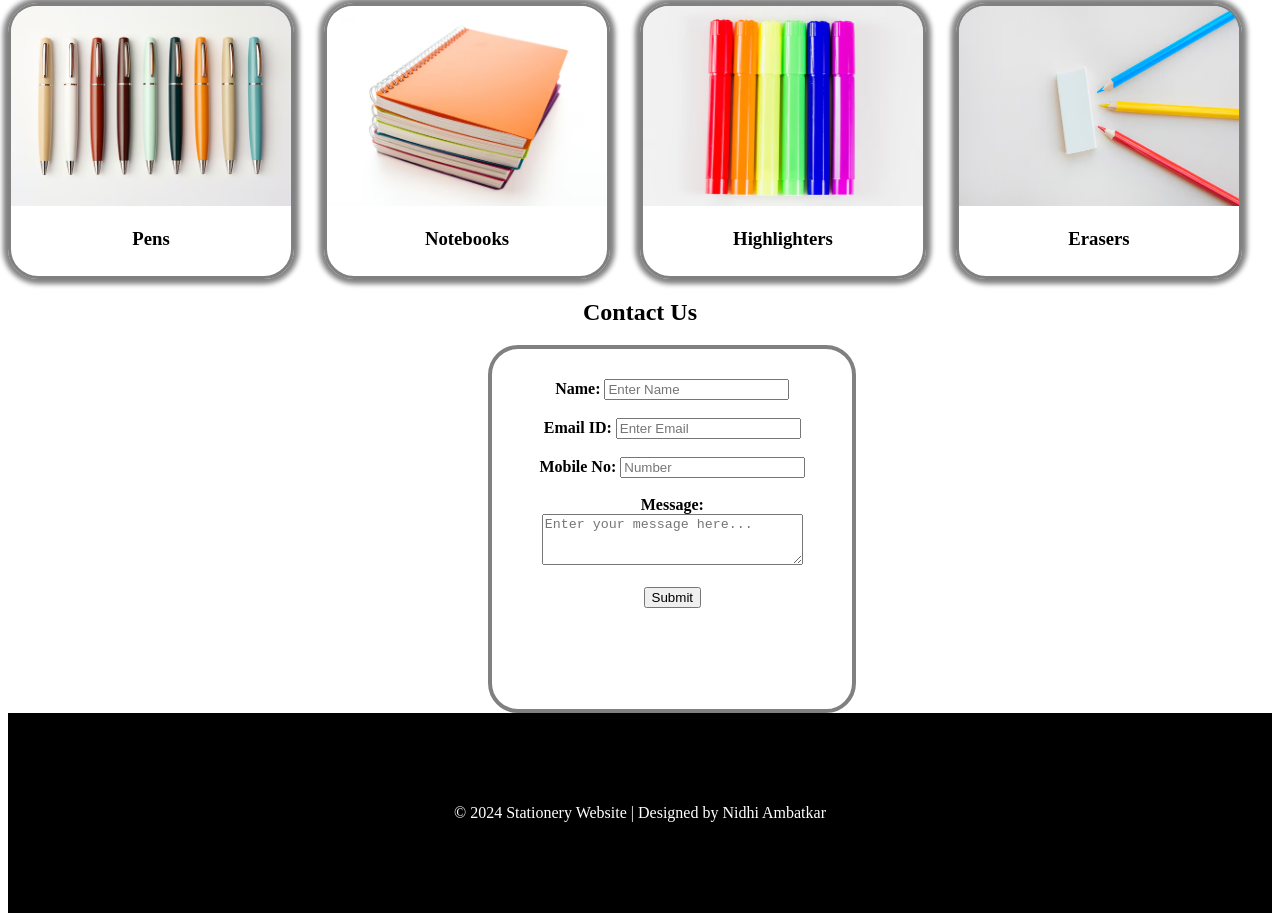
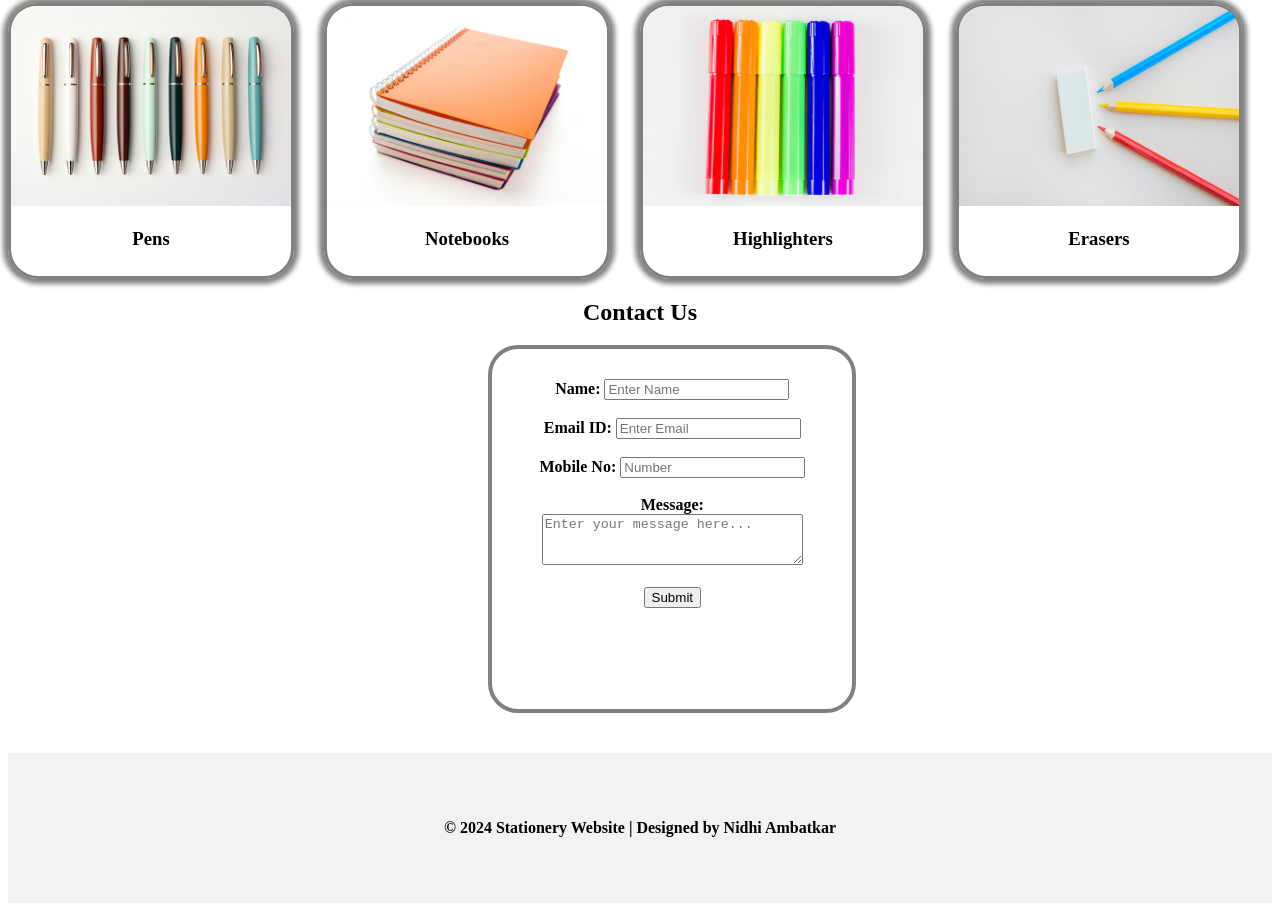
Before and after one commit to nidhiambatkar026/Stationary_website, a plain HTML site: page index.html in a window 1280 px wide. Shown: the part 1032-1953 px from the top of the page. Drawn offline with Linux system fonts and the light colour scheme.

```diff
--- a/index.html
+++ b/index.html
@@ -18,7 +18,7 @@
         <a href="#home" class="space">Home</a>
         <a href="#whyus" class="space">Why us</a>
         <a href="#gallery" class="space">Gallery</a>
-        <a href="" class="space">Contact Us</a>
+        <a href="#Contact" class="space">Contact Us</a>
     </div>
 
     <div>
--- a/style.css
+++ b/style.css
@@ -1,5 +1,6 @@
 .nav1{
     border-bottom: 2px solid grey;
+    background-color:  #e6e6e6;
 }
 .img_logo{
     height: 65px;
@@ -61,9 +62,11 @@
     margin-left: 38%;
 }
 footer{
-    background-color: black;
+    background-color: #f2f2f2;
     text-align: center;
-    height: 200px;
-    color: white;
+    height: 150px;
+    color: black;
     align-content: center;
+    margin-top: 40px;
+    font-weight: bold;
 }
```
Also changed, not shown: Images/bg_img.avif.
